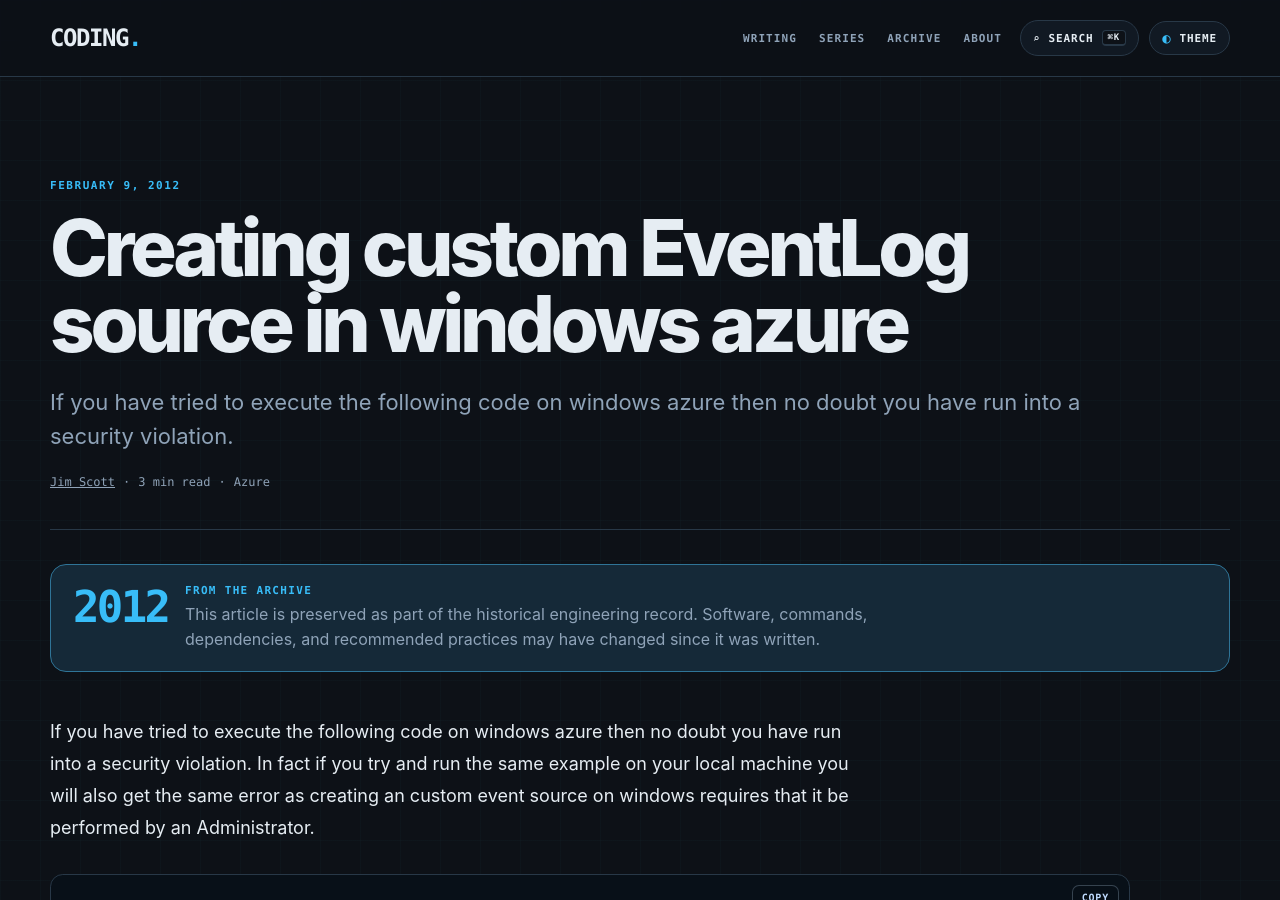
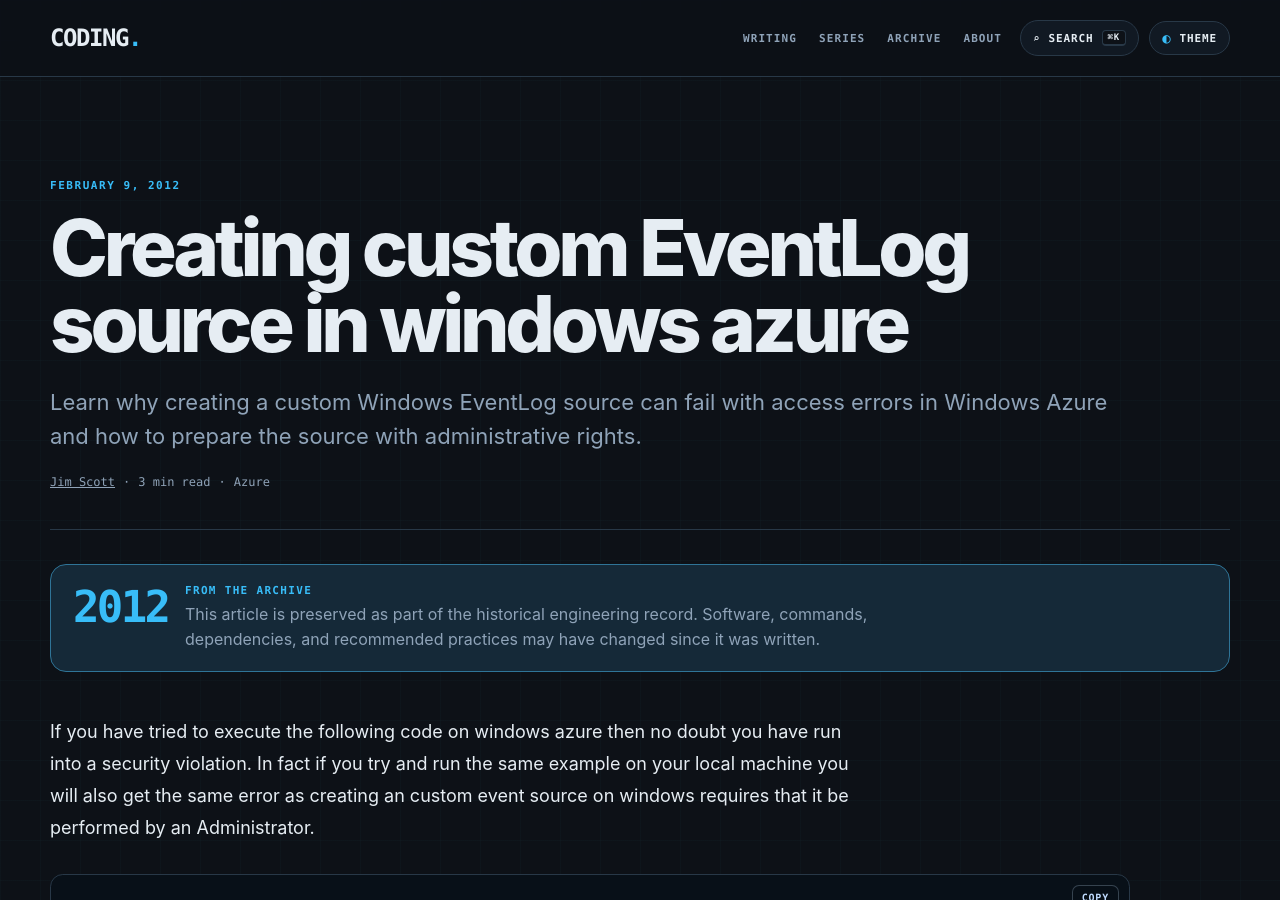
Before and after one commit to infoconex/coding-blog, a Jekyll site: the page built from post/2012/02/09/Creating-custom-EventLog-source-in-windows-azure/index.md, in a window 1280 px wide and 900 px high. Built offline with Jekyll 4.4.1, drawn with Linux system fonts in a browser that asks for light colours.

Commit message:
SEO: improve page meta description

```diff
--- a/post/2012/02/09/Creating-custom-EventLog-source-in-windows-azure/index.md
+++ b/post/2012/02/09/Creating-custom-EventLog-source-in-windows-azure/index.md
@@ -2,7 +2,7 @@
 
 title: "Creating custom EventLog source in windows azure"
 date: "2012-02-09"
-description: "If you have tried to execute the following code on windows azure then no doubt you have run into a security violation."
+description: "Learn why creating a custom Windows EventLog source can fail with access errors in Windows Azure and how to prepare the source with administrative rights."
 tags: ["Azure"]
 slug: "creating-custom-eventlog-source-in-windows-azure"
 author: "Jim Scott"
```
